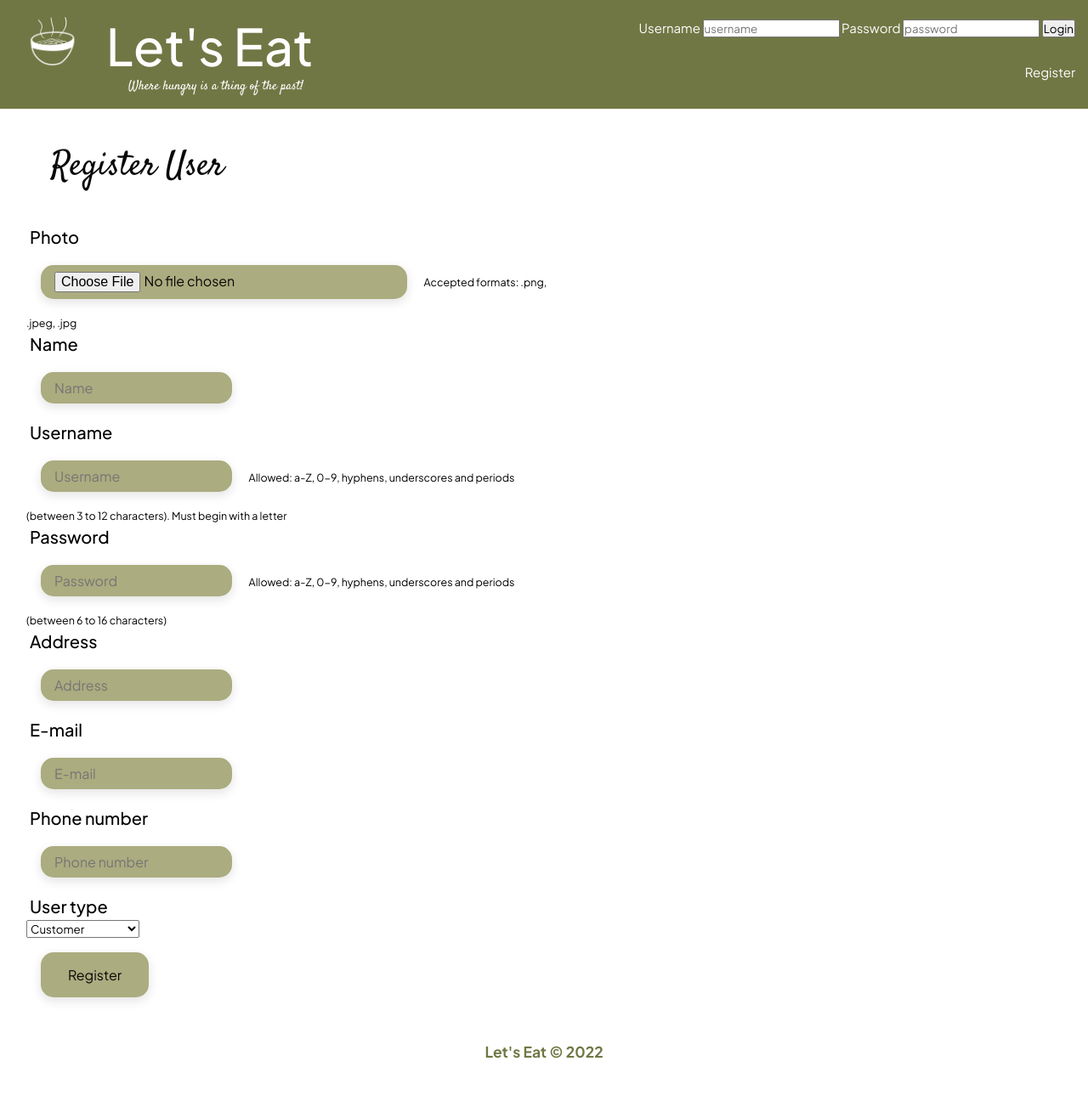
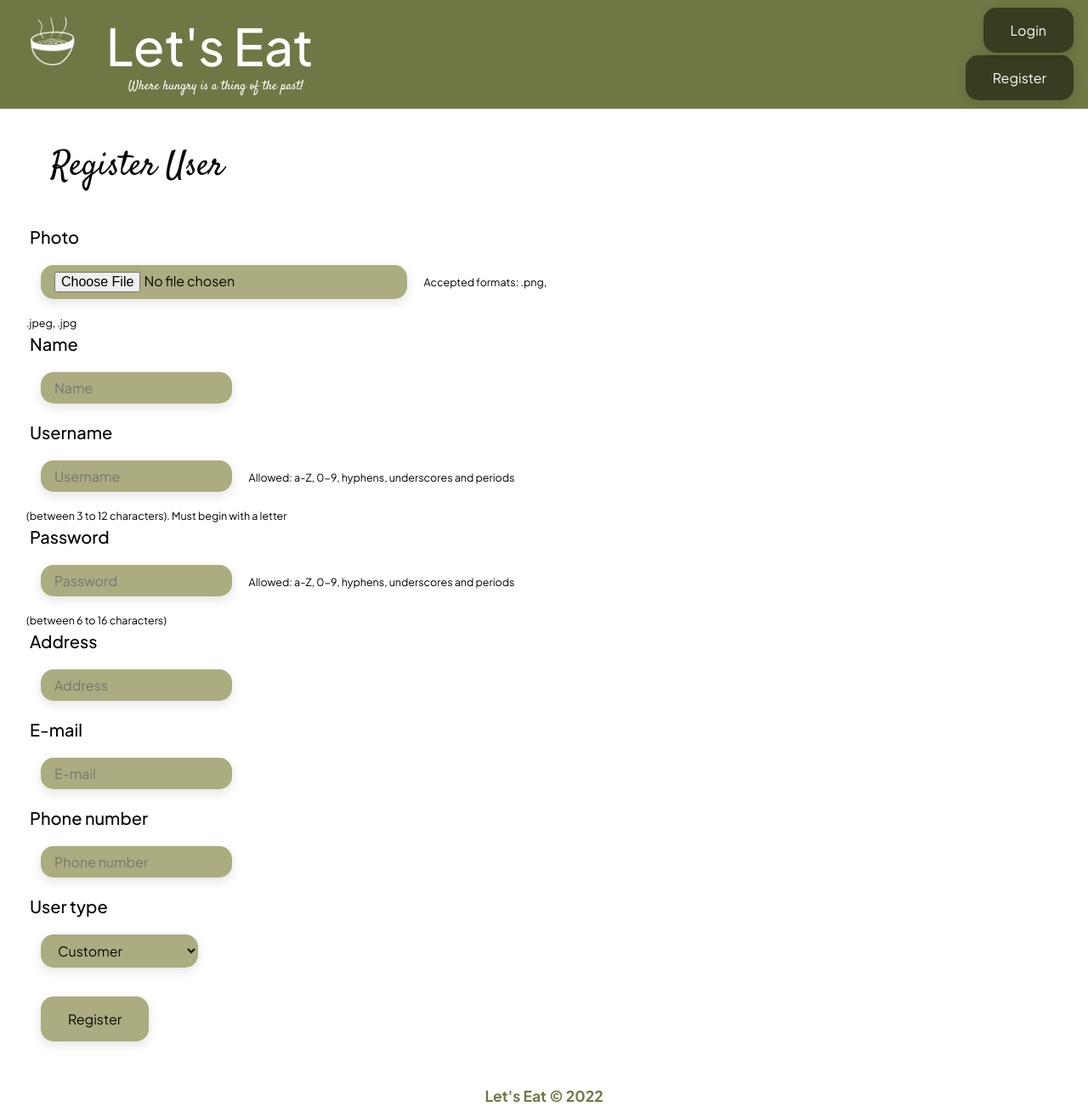
Before and after one commit to teixemigue/ltw, a PHP site: page /pages/register_profile.php in a window 1280 px wide. Shown: the whole page at 85% size. Before the commit the page ends 1246 px from the top, so only its background shows below. Run offline with PHP 8.4, Linux system fonts and the light colour scheme.

Commit message:
css is done :D

```diff
--- a/actions/action_login.php
+++ b/actions/action_login.php
@@ -21,5 +21,5 @@
     $session->addMessage('error', 'Wrong username and/or password!');
   }
 
-  header('Location: ' . $_SERVER['HTTP_REFERER']);
+  header('Location: ../pages/index.php');
 ?>
--- a/css/common.css
+++ b/css/common.css
@@ -113,43 +113,6 @@ header h1 a:hover{
 
 /* SEARCH BUTTON ENDS */
 
-.register {
-    color: #fefefe;
-    cursor: pointer;
-    font-size: 15px;
-    position: absolute;
-    right: 1em;
-    top: 5em;
-}
-
-.login {
-    background-color: transparent;
-    border: none;
-    color: #fefefe;
-    cursor: pointer;
-    font-size: 15px;
-    padding-top: 1.5em;
-    padding-right: 1em;
-    position: absolute;
-    right: 0;
-    top: 0;
-}
-
-.logout button {
-    background-color: transparent;
-    border: none;
-    color: #fefefe;
-    cursor: pointer;
-    font-size: 15px;
-    padding-top: 6em;
-    padding-right: 2.5em;
-    position: absolute;
-    right:0;
-    top:0;
-}
-
-/* HEADER ENDS */
-
 footer {
     background-color: transparent;
     bottom: 0;
--- /dev/null
+++ b/css/login.css
@@ -0,0 +1,174 @@
+/* contains login, register and logout */
+
+article.success {
+    color: #080808;
+    display:inline-block;
+    font-size: 20px;
+    font-weight: 500;
+    left: 0;
+    margin-left: 0.5em;
+    margin-top: 0.5em;
+    top: 0;
+    -moz-animation: cssAnimation 0s ease-in 5s forwards;
+    /* Firefox */
+    -webkit-animation: cssAnimation 0s ease-in 5s forwards;
+    /* Safari and Chrome */
+    -o-animation: cssAnimation 0s ease-in 5s forwards;
+    /* Opera */
+    animation: cssAnimation 0s ease-in 5s forwards;
+    -webkit-animation-fill-mode: forwards;
+    animation-fill-mode: forwards;
+}
+@keyframes cssAnimation {
+    to {
+        width:0;
+        height:0;
+        overflow:hidden;
+    }
+}
+@-webkit-keyframes cssAnimation {
+    to {
+        width:0;
+        height:0;
+        visibility:hidden;
+    }
+}
+
+.register {
+    align-items: center;
+    background-clip: padding-box;
+    background-color:  #373d20;
+    box-shadow: rgba(0, 0, 0, 0.1) 0 4px 12px;
+    border: 1px solid transparent;
+    border-radius: 1em;
+    box-sizing: border-box;
+    color: #fefefe;
+    cursor: pointer;
+    display: block;
+    font-size: 16px;
+    margin-top: 1em;
+    padding: 1em 2em 1em 2em;
+    position: absolute;
+    right: 1em;
+    text-align: center;
+    top: 3em;
+}
+
+.register:hover, .register:focus {
+    background-color:  #373d20;
+    box-shadow: rgba(0, 0, 0, 0.1) 0 4px 12px;
+}
+
+.register:hover {
+    background-color: #49502d;
+    transform: translateY(-2px);
+}
+
+.loginbut {
+    align-items: center;
+    background-clip: padding-box;
+    background-color:  #373d20;
+    box-shadow: rgba(0, 0, 0, 0.1) 0 4px 12px;
+    border: 1px solid transparent;
+    border-radius: 1em;
+    box-sizing: border-box;
+    color: #fefefe;
+    cursor: pointer;
+    display: block;
+    font-size: 16px;
+    padding: 1em 2em 1em 2em;
+    position: absolute;
+    right: 1em;
+    text-align: center;
+    top: 0.5em;
+}
+
+.loginbut:hover, .loginbut:focus {
+    background-color:  #373d20;
+    box-shadow: rgba(0, 0, 0, 0.1) 0 4px 12px;
+}
+
+.loginbut:hover {
+    background-color: #49502d;
+    transform: translateY(-2px);
+}
+
+.login input {
+    align-items: center;
+    background-clip: padding-box;
+    background-color:  #abac7f;
+    box-shadow: rgba(0, 0, 0, 0.1) 0 4px 12px;
+    border: 1px solid transparent;
+    border-radius: 1em;
+    box-sizing: border-box;
+    color: #fefefe;
+    cursor: pointer;
+    font-size: 15px;
+    padding: 0.5em 0.5em 0.5em 0.5em;
+}
+
+.login input:visited {
+    background-color:  #abac7f;
+}
+
+.login button {
+    align-items: center;
+    background-clip: padding-box;
+    background-color: #abac7f;
+    box-shadow: rgba(0, 0, 0, 0.1) 0 4px 12px;
+    border: 1px solid transparent;
+    border-radius: 1em;
+    box-sizing: border-box;
+    color: #fefefe;
+    cursor: pointer;
+    font-size: 15px;
+    padding: 0.5em 0.5em 0.5em 0.5em;
+}
+
+.login button:hover, .login button:focus {
+    background-color:  #abac7f;
+    box-shadow: rgba(0, 0, 0, 0.1) 0 4px 12px;
+}
+
+.login button:hover {
+    background-color: #b9b990;
+    transform: translateY(-2px);
+}
+
+.login button:visited {
+    background-color:  #abac7f;
+}
+
+
+.logout button {
+    align-items: center;
+    background-clip: padding-box;
+    background-color:  #373d20;
+    box-shadow: rgba(0, 0, 0, 0.1) 0 4px 12px;
+    border: 1px solid transparent;
+    border-radius: 1em;
+    box-sizing: border-box;
+    color: #fefefe;
+    cursor: pointer;
+    font-size: 16px;
+    margin-top: 5em;
+    margin-right: 2em;
+    padding: 0.5em 0.5em 0.5em 0.5em;
+    position: absolute;
+    right: 0;
+    top: 0;
+}
+
+.logout button:hover, .logout button:focus {
+    background-color:  #373d20;
+    box-shadow: rgba(0, 0, 0, 0.1) 0 4px 12px;
+}
+
+.logout button:hover {
+    background-color: #49502d;
+    transform: translateY(-2px);
+}
+
+.logout button:visited {
+    background-color:  #49502d;
+}
--- a/css/register.css
+++ b/css/register.css
@@ -19,3 +19,19 @@
     margin-left: 1.5em;
     text-transform: capitalize;
 }
+
+#option {
+    align-items: center;
+    background-clip: padding-box;
+    background-color: #abac7f;
+    box-shadow: rgb(0 0 0 / 10%) 0 4px 12px;
+    border: 1px solid transparent;
+    border-radius: 1em;
+    box-sizing: border-box;
+    color: #080808;
+    cursor: pointer;
+    font-size: 16px;
+    padding: 0.5em 1em 0.5em 1em;
+    margin: 1em;
+    justify-content: center;
+}
--- a/css/restaurant.css
+++ b/css/restaurant.css
@@ -130,6 +130,7 @@ article.places {
     margin-left: auto;
     margin-right: auto;
     margin-bottom: 1em;
+    width: 200px;
 }
 
 .restname {
@@ -186,17 +187,18 @@ a.editrest, .editrest{
     color: #fefefe;
 }
 
-.editrest:hover, .editrest:focus {
+.editrest a:hover, .editrest a:focus {
     background-color:  #373d20;
     box-shadow: rgba(0, 0, 0, 0.1) 0 4px 12px;
 }
 
 .editrest:hover {
+    color: #fefefe;
     background-color: #49502d;
     transform: translateY(-2px);
 }
 
-.editrest:visited {
+.editrest a:visited, .editrest a:link {
     color: #fefefe;
 }
 
@@ -237,3 +239,7 @@ button.addrest:hover {
 button.addrest a:visited {
     color: #fefefe;
 }
+
+@media only screen and (max-width: 450px) {
+
+}
--- a/css/sidebar.css
+++ b/css/sidebar.css
@@ -24,6 +24,7 @@
     color: #fefefe;
     display: block;
     font-size: 25px;
+    overflow-x: hidden;
     padding: 8px 8px 8px 32px;
     text-decoration: none;
     transition: 0.3s;
@@ -92,8 +93,18 @@
     color: #abac7f;
 }
 
-.cartvalues {
-    display: inline-flex;
+#carttable {
+    border: 2px solid #abac7f;
+    border-collapse: collapse;
+    font-family: sans-serif;
+    font-size: .8rem;
+    letter-spacing: 1px;
+}
+
+#carttable th {
+    align-items: center;
+    border: 1px solid #abac7f;
+    padding: 5px 10px;
 }
 
 .checkoutbutton {
--- a/templates/common.tpl.php
+++ b/templates/common.tpl.php
@@ -21,7 +21,8 @@
     <link href="https://fonts.googleapis.com/css2?family=Satisfy&display=swap" rel="stylesheet">
     <link rel="stylesheet" href="../css/common.css">
     <link rel="stylesheet" href="../css/dishes.css">
-
+    <link rel="stylesheet" href="../css/login.css">
+    <link rel="stylesheet" href="../css/order.css">
     <link rel="stylesheet" href="../css/profiles.css">
     <link rel="stylesheet" href="../css/restaurant.css">
     <link rel="stylesheet" href="../css/register.css">
@@ -71,15 +72,7 @@
 
 <?php function drawLoginForm() { ?>
   <a href="../pages/register_profile.php" class="register">Register</a>
-  <form action="../actions/action_login.php" method="post" enctype="multipart/form-data">
-    <div class="login">
-      <label for="Username">Username</label>
-      <input type="text" name="username" placeholder="username">
-      <label for="Password">Password</label>
-      <input type="password" name="password" placeholder="password">
-      <button type="submit">Login</button>
-    </div>
-  </form>
+  <a href="../pages/login.php" class="loginbut">Login</a>
 <?php } ?>
 
 <?php function drawLogoutForm(Session $session) { ?>
@@ -154,8 +147,8 @@
 
   <script>
     function openNav() {
-      document.getElementById("mySidebar").style.width = "250px";
-      document.getElementById("main").style.marginLeft = "250px";
+      document.getElementById("mySidebar").style.width = "350px";
+      document.getElementById("main").style.marginLeft = "350px";
       document.getElementById("buttonsidebar").style.visibility = "hidden";
     }
 
--- a/templates/dish.tpl.php
+++ b/templates/dish.tpl.php
@@ -51,7 +51,8 @@
               <span>Name: </span>
               <a class="dishname"><?=$dish->name?></a>
               <br>
-              <a class="description">Description: <?=$dish->description?></a>
+              <span>Description: </span>
+              <a class="description"><?=$dish->description?></a>
               <br>
               <span>Price: </span>
               <a class="price"><?=$dish->price?></a>
@@ -92,7 +93,7 @@
     <small>Max. 50 characters</small>
 
     <label for="category">Category</label>
-      <select id="category" name="category">
+      <select id="categorys" name="category">
         <option value="<?=$dish->category?>" selected hidden><?=$dish->category?></option>
         <option value="Beef">Beef</option>
         <option value="Pork">Pork</option>
--- a/templates/order.tpl.php
+++ b/templates/order.tpl.php
@@ -11,6 +11,7 @@
 ?>
 <?php function drawOwnerOrders(array $orders, Session $session) { ?>
   <section id="orders">
+    <h2 class="title">Orders</h2>
     <?php foreach ($orders as $order) { ?>
         <?php $db = getDatabaseConnection();
               $dish = Dish::getDish($db,intval($order->dish)); ?>
@@ -31,9 +32,12 @@
         <br>
         <span>State: </span>
         <a class="state"><?=$order->state?></a>
+        <br>
         <?php if($session->isOwner()) : ?>
+          <a>
             <button class="ordertrash"><a href="../actions/action_delete_order.php?id=<?=$order->idorder?>"><i class="fa fa-trash"></i></a></button>
             <button class="ordernextstate"><a href="../actions/action_nextstate_order.php?id=<?=$order->idorder?>">Next state</a></button>
+          </a>
         <?php endif; ?>
     </article>
     <?php } ?>
```
Also changed, not shown: other parts of css/common.css (+62 -10 lines), css/dishes.css (+33 -3 lines), css/order.css (added, +74 -0 lines), pages/login.php (added, +15 -0 lines), templates/login.tpl.php (added, +14 -0 lines), actions/action_register_user.php (line endings or trailing spaces), database/restDB.db (added).
